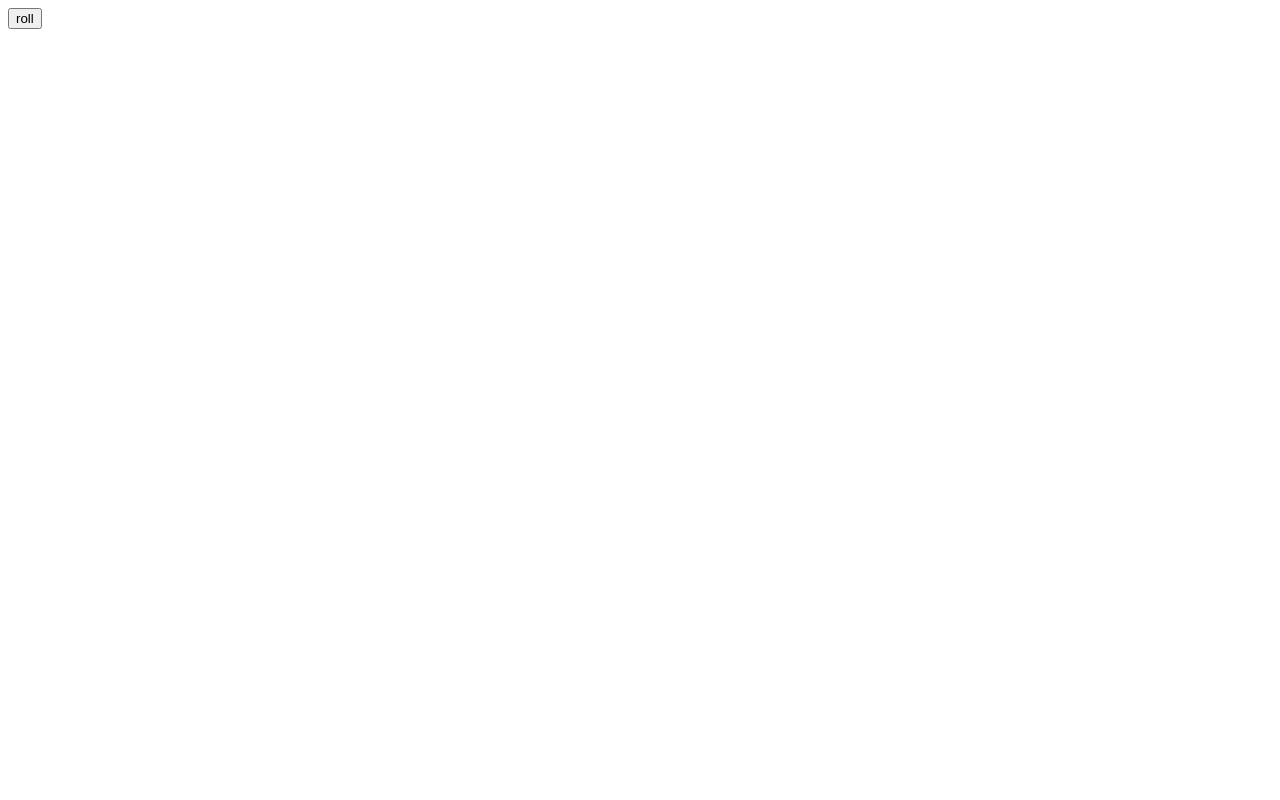
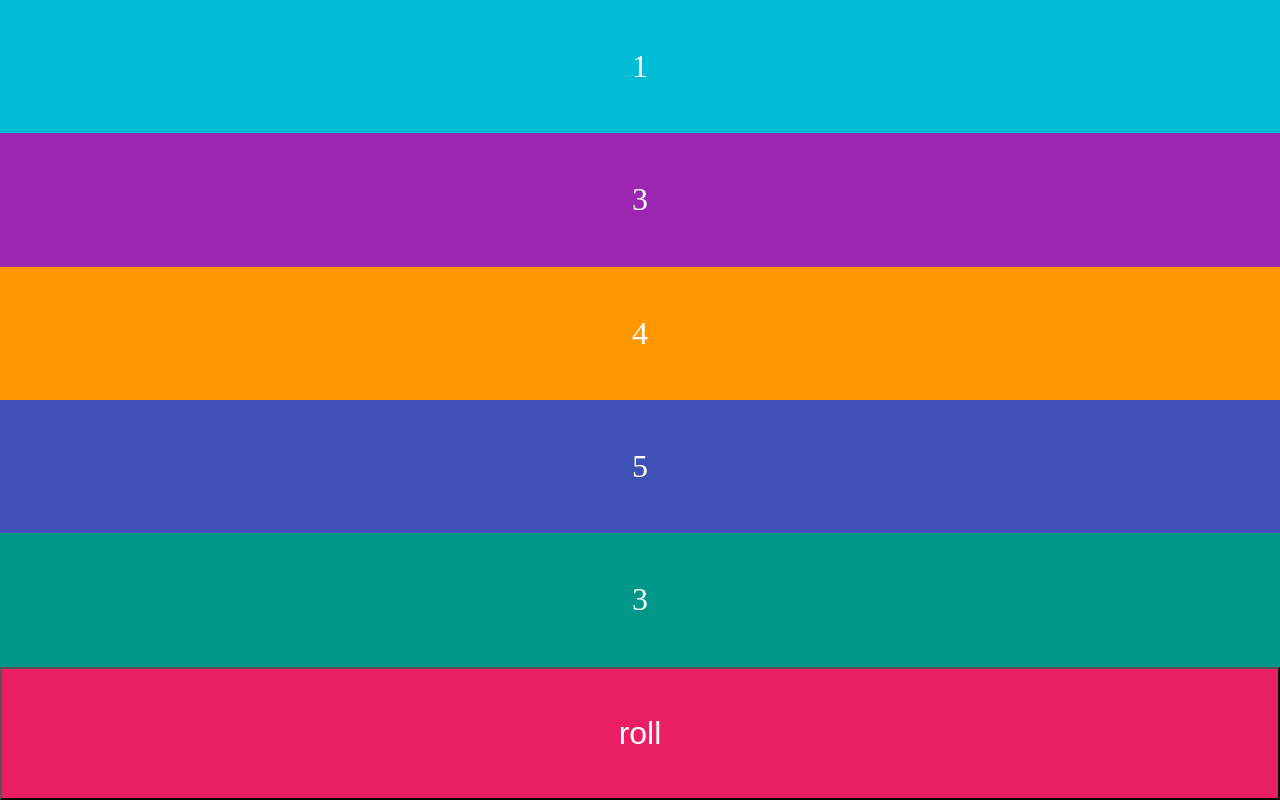
Before and after one commit to ycmjason/dice, a website: page index.html in a window 1280 px wide. Drawn offline with Linux system fonts and the light colour scheme.

Commit message:
added styles

```diff
--- a/index.html
+++ b/index.html
@@ -1,22 +1,115 @@
 <html>
+  <head>
+    <title>Dice JJ!</title>
+    <meta name="viewport" content="width=device-width, initial-scale=1, shrink-to-fit=no, user-scalable=no">
+    <style>
+      /* reset css */
+      html, body, div, span, applet, object, iframe,
+      h1, h2, h3, h4, h5, h6, p, blockquote, pre,
+      a, abbr, acronym, address, big, cite, code,
+      del, dfn, em, img, ins, kbd, q, s, samp,
+      small, strike, strong, sub, sup, tt, var,
+      b, u, i, center,
+      dl, dt, dd, ol, ul, li,
+      fieldset, form, label, legend,
+      table, caption, tbody, tfoot, thead, tr, th, td,
+      article, aside, canvas, details, embed,
+      figure, figcaption, footer, header, hgroup,
+      menu, nav, output, ruby, section, summary,
+      time, mark, audio, video {
+        margin: 0;
+        padding: 0;
+        border: 0;
+        font-size: 100%;
+        font: inherit;
+        vertical-align: baseline;
+        box-sizing: border-box;
+      }
+      /* HTML5 display-role reset for older browsers */
+      article, aside, details, figcaption, figure,
+      footer, header, hgroup, menu, nav, section {
+        display: block;
+      }
+      body {
+        line-height: 1;
+      }
+      ol, ul {
+        list-style: none;
+      }
+      blockquote, q {
+        quotes: none;
+      }
+      blockquote:before, blockquote:after,
+      q:before, q:after {
+        content: '';
+        content: none;
+      }
+      table {
+        border-collapse: collapse;
+        border-spacing: 0;
+      }
+    </style>
+    <style>
+      .popup{
+        color: white;
+        font-size: 2em;
+      }
+      button{
+        width: 100%;
+        background: #e91e63;
+        outline: none;
+        height: calc(100vh / 6);
+      }
+      .dice{
+        width: 100%;
+        height: calc(100vh / 6);
+        line-height: calc(100vh / 6);
+        text-align: center;
+        vertical-align: middle;
+      }
+      .dice:nth-of-type(1){
+        background: #00bcd4;
+      }
+      .dice:nth-of-type(2){
+        background: #9c27b0;
+      }
+      .dice:nth-of-type(3){
+        background: #ff9800;
+      }
+      .dice:nth-of-type(4){
+        background: #3f51b5;
+      }
+      .dice:nth-of-type(5){
+        background: #009688;
+      }
+    </style>
+  </head>
   <body>
-    <button onclick="roll()">roll</button>
-    <div id="dice0">
-    </div>
-    <div id="dice1">
-    </div>
-    <div id="dice2">
-    </div>
-    <div id="dice3">
-    </div>
-    <div id="dice4">
-    </div>
+    <button onclick="roll()" class="popup">roll</button>
     <script>
-      function roll(){
-        for(var i = 0; i < 5; i++){
-          document.getElementById("dice" + i).innerHTML = Math.floor(Math.random() * 6) + 1
-        }
-      }
+function createDiceDiv(){
+  const div = document.createElement('div');
+  div.classList.add('dice');
+  return div;
+}
+function rollDice(){
+  return Math.floor(Math.random() * 6) + 1;
+}
+function roll(){
+  dices = document.getElementsByClassName('dice');
+  [].forEach.call(dices, (d) => d.innerHTML = rollDice());
+}
+
+function init(){
+  const diceDivs = (new Array(5)).fill(0).map(createDiceDiv)
+  diceDivs.forEach(d => {
+    d.classList.add('popup');
+    document.body.insertBefore(d, document.querySelector('button'));
+  });
+  roll();
+}
+
+init();
     </script>
   </body>
 </html>
```
